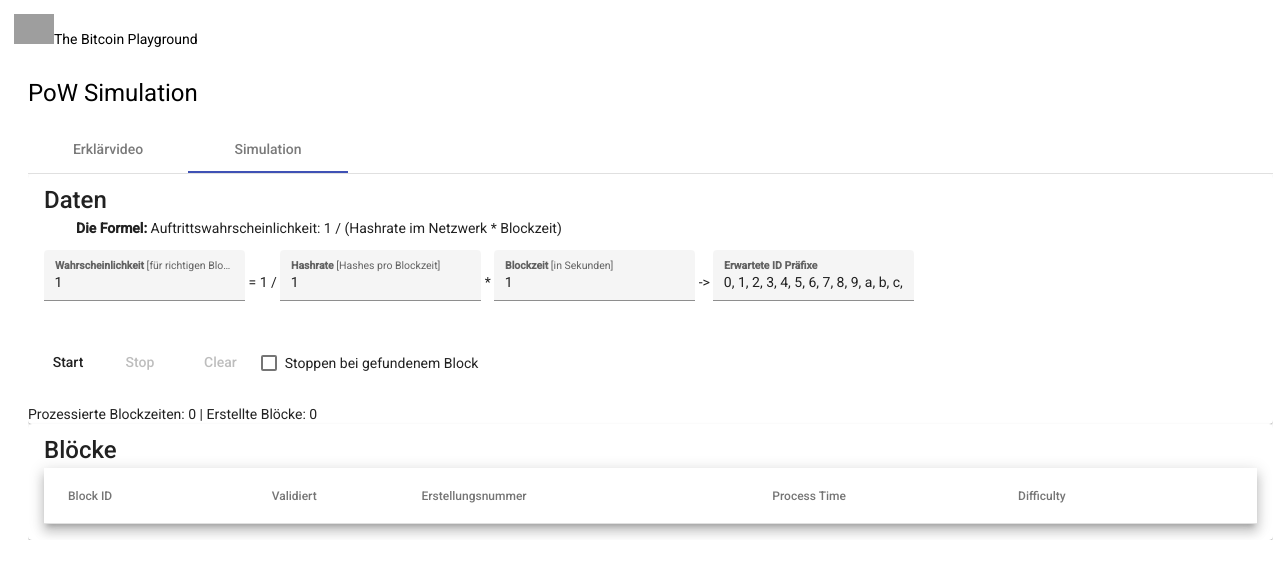
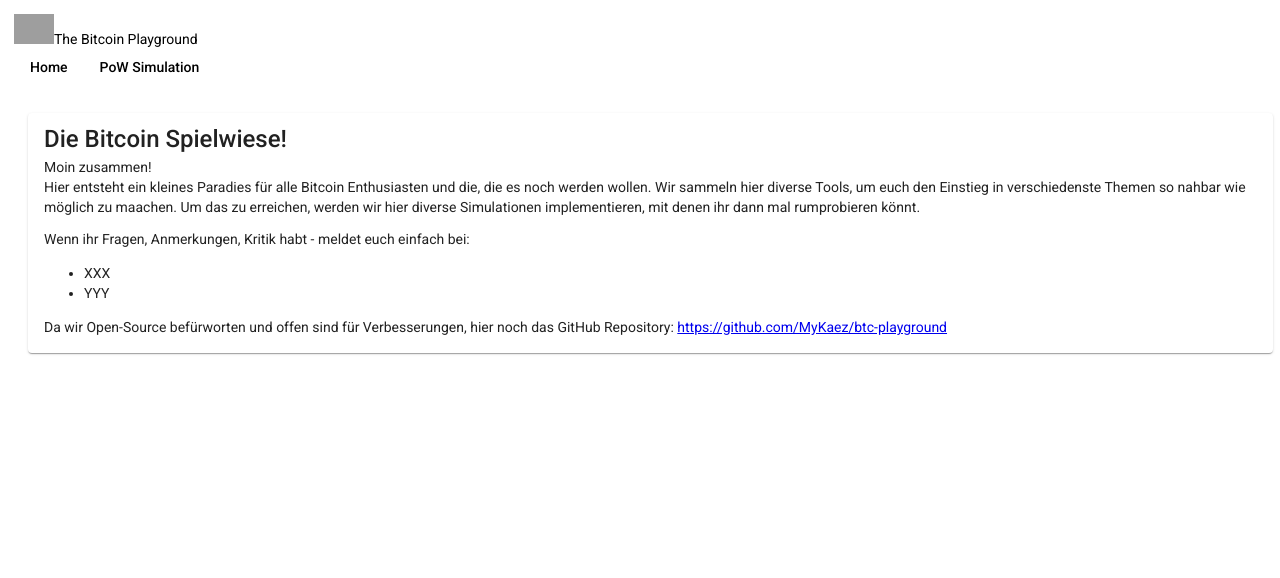
Before and after one commit to MyKaez/btc-playground, an Angular app in the folder Simulator/: page /home in a window 1280 px wide. Before the commit this address led to /. Shown: the top 578 px of the page. Built offline with nearby package versions, Linux system fonts and the light colour scheme; grey boxes are pictures that could not be loaded.

Commit message:
added home component + some routing

```diff
--- a/Simulator/src/app/app-routing.module.ts
+++ b/Simulator/src/app/app-routing.module.ts
@@ -1,7 +1,13 @@
 import { NgModule } from '@angular/core';
 import { RouterModule, Routes } from '@angular/router';
+import { HomeComponent } from './home/home.component';
+import { PowComponent } from './simulators/pow/pow.component';
 
-const routes: Routes = [];
+const routes: Routes = [
+  {path: '', redirectTo: '/home', pathMatch: 'full'},
+  {path:'home', component: HomeComponent},
+  {path:'pow', component: PowComponent}
+];
 
 @NgModule({
   imports: [RouterModule.forRoot(routes)],
--- a/Simulator/src/app/app.component.html
+++ b/Simulator/src/app/app.component.html
@@ -1,4 +1,5 @@
 <div class="toolbar" role="banner">
+  <div>
     <img
       width="40"
       alt="Bitcoin Logo"
@@ -6,9 +7,12 @@
     />
     <span>The Bitcoin Playground</span>
   </div>
+  <div>
+    <button mat-button (click)="navigateTo('home')">Home</button>
+    <button mat-button (click)="navigateTo('pow')">PoW Simulation</button>
+  </div>
+</div>
 
 <div class="content" role="main">
-  <app-pow></app-pow>
+  <router-outlet></router-outlet>
 </div>
-
-<router-outlet></router-outlet>
--- a/Simulator/src/app/app.component.ts
+++ b/Simulator/src/app/app.component.ts
@@ -1,4 +1,5 @@
 import { Component } from '@angular/core';
+import { Router } from '@angular/router';
 
 @Component({
   selector: 'app-root',
@@ -7,4 +8,12 @@ import { Component } from '@angular/core';
 })
 export class AppComponent {
   title = 'Simulator';
+
+  constructor(private router: Router) {
+
+  }
+
+  navigateTo(link: string): void{
+    this.router.navigate(['/' + link]);
+  }
 }
--- a/Simulator/src/app/app.module.ts
+++ b/Simulator/src/app/app.module.ts
@@ -13,13 +13,14 @@ import { MatCardModule } from '@angular/material/card';
 import { MatProgressBarModule } from '@angular/material/progress-bar';
 import { BrowserAnimationsModule } from '@angular/platform-browser/animations';
 import { VidComponent } from './simulators/vid/vid.component';
-
+import { HomeComponent } from './home/home.component';
 
 @NgModule({
   declarations: [
     AppComponent,
     PowComponent,
-    VidComponent
+    VidComponent,
+    HomeComponent
   ],
   imports: [
     BrowserModule,
--- /dev/null
+++ b/Simulator/src/app/home/home.component.html
@@ -0,0 +1,24 @@
+<mat-card>
+    <mat-card-title>
+        Die Bitcoin Spielwiese!
+    </mat-card-title>
+    <mat-card-content>
+        <p>
+            Moin zusammen!<br/>
+            Hier entsteht ein kleines Paradies für alle Bitcoin Enthusiasten und die, die es noch werden wollen. Wir sammeln hier
+            diverse Tools, um euch den Einstieg in verschiedenste Themen so nahbar wie möglich zu maachen. Um das zu erreichen,
+            werden wir hier diverse Simulationen implementieren, mit denen ihr dann mal rumprobieren könnt.
+        </p>
+        <p>
+            Wenn ihr Fragen, Anmerkungen, Kritik habt - meldet euch einfach bei:
+        </p>
+            <ul>
+                <li>XXX</li>
+                <li>YYY</li>
+            </ul>
+        <p>
+            Da wir Open-Source befürworten und offen sind für Verbesserungen, hier noch das GitHub Repository:
+            <a href="https://github.com/MyKaez/btc-playground" target="_blank">https://github.com/MyKaez/btc-playground</a>
+        </p>
+    </mat-card-content>
+</mat-card>
--- /dev/null
+++ b/Simulator/src/app/home/home.component.ts
@@ -0,0 +1,15 @@
+import { Component, OnInit } from '@angular/core';
+
+@Component({
+  selector: 'app-home',
+  templateUrl: './home.component.html',
+  styleUrls: ['./home.component.scss']
+})
+export class HomeComponent implements OnInit {
+
+  constructor() { }
+
+  ngOnInit(): void {
+  }
+
+}
```
Also changed, not shown: Simulator/src/app/home/home.component.scss (added), 1 other file (tests, documents, lock files or other folders). Lines whose indentation alone changed are shown as unchanged.
